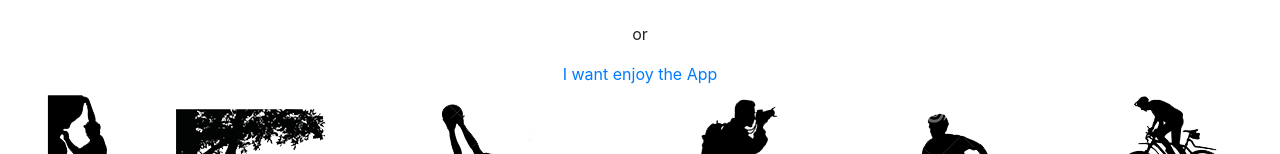
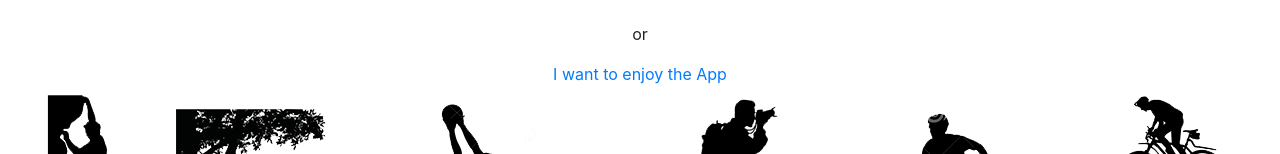
Before and after one commit to chsanleo/socialMedia_FRONT, a React (Create React App) app: page / in a window 1280 px wide. Shown: the part 242-396 px from the top of the page. Built offline with nearby package versions, Linux system fonts and the light colour scheme.

Commit message:
Fix grammar errors

```diff
--- a/src/utils/utils.js
+++ b/src/utils/utils.js
@@ -23,6 +23,5 @@ function cleanHTML(html) {
         newHtml = newHtml.replace(item, 'have a nice day');
     }
 
-
     return newHtml;
 };
--- a/src/views/login/login.jsx
+++ b/src/views/login/login.jsx
@@ -66,7 +66,7 @@ class Login extends React.Component {
                         <button className="buttonAccess" type="submit">LogIn!</button>
                     </form><br />
                     <p>or</p>
-                    <Link to="/register">I want enjoy the App</Link>
+                    <Link to="/register">I want to enjoy the App</Link>
                 <br />
                  <img src="./fondo.png" alt="fondo" /><br/><br/>
                  <Link to="/contactMail"><img src="./contactUs.png" width="50px" alt="Contact Us"/></Link><br/>
--- a/src/views/profile/profile.jsx
+++ b/src/views/profile/profile.jsx
@@ -128,7 +128,7 @@ class Profile extends React.Component {
                             <p><label>Surname</label>&nbsp;
                     <input type="text" name="surname" value={this.state.surname || ''}
                                     onChange={this.handleChange}></input><br /></p>
-                            <label>Bith date</label>&nbsp;
+                            <label>Birthdate</label>&nbsp;
                          <DatePicker
                                 selected={this.state.birthdate}
                                 onChange={date => this.setDate(date)}
@@ -156,7 +156,7 @@ class Profile extends React.Component {
                     <button type="submit">Update profile!</button>
                     </div><br />
                     <NavLink to="/forgotPass">Change my password</NavLink>
-                    <NavLink to="/init">Return home</NavLink>
+                    <NavLink to="/init">Return to home</NavLink>
                 </form>
             </div>
         )
```
